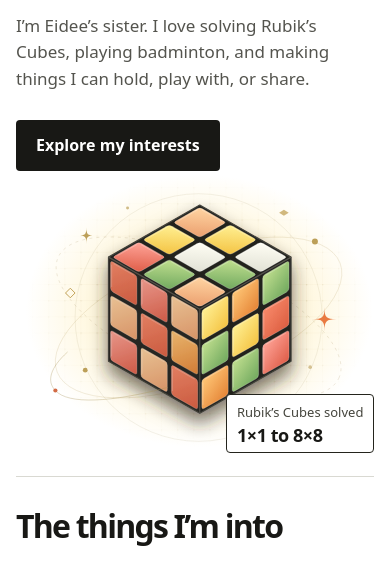
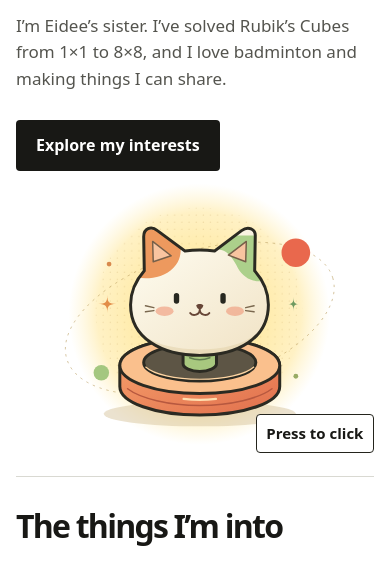
Before and after one commit to audreetan/audreetan.github.io, a plain HTML site: page index.html in a window 390 px wide. Shown: the part 252-820 px from the top of the page. Drawn offline with Linux system fonts and the light colour scheme.

Commit message:
Make the hero clicker interactive and add share previews

```diff
--- /dev/null
+++ b/clicker.js
@@ -0,0 +1,43 @@
+const clicker = document.querySelector(".clicker-demo");
+const cap = clicker.querySelector(".clicker-cap");
+const reducedMotion = window.matchMedia("(prefers-reduced-motion: reduce)");
+let pressAnimation;
+let audio;
+let clickSample;
+
+function playClick() {
+  if (!window.AudioContext) return;
+
+  audio ??= new AudioContext();
+  if (!clickSample) {
+    const sampleRate = audio.sampleRate;
+    clickSample = audio.createBuffer(1, Math.ceil(sampleRate * 0.046), sampleRate);
+    const signal = clickSample.getChannelData(0);
+
+    for (let frame = 0; frame < signal.length; frame++) {
+      const time = frame / sampleRate;
+      const noise = Math.random() * 2 - 1;
+      const resonance = Math.sin(2 * Math.PI * 940 * time);
+      signal[frame] = (0.24 * noise + 0.14 * resonance) * Math.exp(-210 * time);
+    }
+  }
+
+  if (audio.state === "suspended") audio.resume().catch(() => {});
+  const source = audio.createBufferSource();
+  source.buffer = clickSample;
+  source.connect(audio.destination);
+  source.start();
+}
+
+clicker.addEventListener("pointerdown", () => pressAnimation?.cancel());
+clicker.addEventListener("click", () => {
+  if (!reducedMotion.matches) {
+    pressAnimation?.cancel();
+    pressAnimation = cap.animate([
+      { transform: "translateY(17px)" },
+      { transform: "translateY(-5px)", offset: 0.57 },
+      { transform: "translateY(0)" },
+    ], { duration: 260, easing: "ease-out" });
+  }
+  playClick();
+});
--- a/index.html
+++ b/index.html
@@ -6,8 +6,21 @@
   <meta name="theme-color" content="#ffffff">
   <meta name="description" content="Meet Audree Kreisler Tan. She solves Rubik’s Cubes, designs 3D-printed clickers, and is building an open-source robot called Micro Bot.">
   <title>Audree Kreisler Tan</title>
+  <link rel="canonical" href="https://audreetan.github.io/">
+  <meta property="og:type" content="website">
+  <meta property="og:title" content="Audree Kreisler Tan">
+  <meta property="og:description" content="Rubik’s Cubes, 3D-printed clickers, and an open-source robot in the making. Meet Audree and try her interactive clicker.">
+  <meta property="og:url" content="https://audreetan.github.io/">
+  <meta property="og:image" content="https://audreetan.github.io/assets/social-preview.png">
+  <meta property="og:image:type" content="image/png">
+  <meta property="og:image:width" content="1200">
+  <meta property="og:image:height" content="630">
+  <meta property="og:image:alt" content="An illustrated cream and orange cat clicker against a yellow spotlight">
+  <meta name="twitter:card" content="summary_large_image">
   <link rel="icon" href="assets/cube-mark.svg" type="image/svg+xml">
+  <link rel="apple-touch-icon" href="assets/apple-touch-icon.png" sizes="180x180">
   <link rel="stylesheet" href="style.css">
+  <script src="clicker.js" defer></script>
 </head>
 <body id="top">
   <a class="skip-link" href="#main">Skip to content</a>
@@ -30,13 +43,70 @@
     <section class="page-width hero" aria-labelledby="name">
       <div class="hero-copy">
         <h1 id="name">Audree <span>Kreisler Tan</span></h1>
-        <p>I’m Eidee’s sister. I love solving Rubik’s Cubes, playing badminton, and making things I can hold, play with, or share.</p>
+        <p>I’m Eidee’s sister. I’ve solved Rubik’s Cubes from 1×1 to 8×8, and I love badminton and making things I can share.</p>
         <a class="button" href="#interests">Explore my interests</a>
       </div>
-      <figure class="hero-art">
-        <img src="assets/hero-cube.svg" alt="" width="600" height="510" fetchpriority="high">
-        <figcaption><span>Rubik’s Cubes solved</span> <strong>1×1 to 8×8</strong></figcaption>
-      </figure>
+      <div class="hero-art">
+        <button class="clicker-demo" type="button">
+          <svg class="clicker-art" xmlns="http://www.w3.org/2000/svg" viewBox="0 0 600 510" width="600" height="510" aria-hidden="true">
+            <defs>
+              <radialGradient id="clicker-spotlight">
+                <stop stop-color="#ffdc67" stop-opacity=".86"/>
+                <stop offset=".78" stop-color="#ffdf77" stop-opacity=".43"/>
+                <stop offset="1" stop-color="#ffe796" stop-opacity="0"/>
+              </radialGradient>
+              <linearGradient id="clicker-shell" x2=".8" y2="1">
+                <stop stop-color="#fffef4"/><stop offset="1" stop-color="#f2e5c9"/>
+              </linearGradient>
+              <linearGradient id="clicker-base" x2=".8" y2="1">
+                <stop stop-color="#f9a66f"/><stop offset="1" stop-color="#e37450"/>
+              </linearGradient>
+              <pattern id="clicker-dots" width="12" height="12" patternUnits="userSpaceOnUse">
+                <circle cx="2" cy="2" r="1.15" fill="#b3873e" opacity=".46"/>
+              </pattern>
+              <path id="clicker-head" d="M192 224c0-20 8-40 23-57l-1-57c0-13 12-19 23-10l46 34c15-2 35-2 50 0l45-34c11-8 24-3 23 10l-1 57c15 17 23 36 23 57 0 56-51 85-115 85s-116-29-116-85Z"/>
+              <clipPath id="clicker-head-clip"><use href="#clicker-head"/></clipPath>
+            </defs>
+            <circle cx="307" cy="240" r="219" fill="url(#clicker-spotlight)"/>
+            <circle cx="307" cy="235" r="174" fill="url(#clicker-dots)" opacity=".48"/>
+            <ellipse cx="308" cy="247" rx="233" ry="113" transform="rotate(-17 308 247)" fill="none" stroke="#b59757" stroke-width="1.5" stroke-dasharray="4 8" opacity=".58"/>
+            <circle cx="469" cy="137" r="24" fill="#e9684d"/>
+            <circle cx="143" cy="338" r="13" fill="#a4c77f"/>
+            <circle cx="469" cy="344" r="4" fill="#98ab65"/>
+            <circle cx="156" cy="156" r="4" fill="#d8894d"/>
+            <path d="M153 208c0 12 3 15 15 15-12 0-15 3-15 15 0-12-3-15-15-15 12 0 15-3 15-15Z" fill="#e28d48"/>
+            <path d="M465 211c0 10 2 12 12 12-10 0-12 2-12 12 0-10-2-12-12-12 10 0 12-2 12-12Z" fill="#6f9a61"/>
+            <ellipse cx="308" cy="407" rx="161" ry="21" fill="#d9c8a5" opacity=".53"/>
+            <g stroke="#2b2a22" stroke-width="5" stroke-linejoin="round">
+              <path d="M174 326c0-26 59-47 134-47s134 21 134 47v35c0 27-59 48-134 48s-134-21-134-48Z" fill="url(#clicker-base)"/>
+              <ellipse cx="308" cy="326" rx="134" ry="47" fill="#fac08d"/>
+              <ellipse cx="308" cy="321" rx="94" ry="31" fill="#5d5545"/>
+              <path d="M217 328c14 13 49 21 91 21s77-8 91-21" fill="none" stroke="#ffd6a3" stroke-width="2"/>
+              <path d="M280 281h56v42c0 7-13 13-28 13s-28-6-28-13Z" fill="#a8c87f"/>
+              <path d="M291 313c10 4 24 4 34 0" fill="none" stroke="#607d4e" stroke-width="2.5" stroke-linecap="round"/>
+            </g>
+            <path d="M187 365c21 16 69 28 121 28s100-12 121-28" fill="none" stroke="#b7583f" stroke-width="2.5" stroke-linecap="round"/>
+            <path d="M281 382c17 2 37 2 54 0" fill="none" stroke="#ffdeaf" stroke-width="4" stroke-linecap="round"/>
+            <g class="clicker-cap">
+              <use href="#clicker-head" fill="url(#clicker-shell)"/>
+              <g clip-path="url(#clicker-head-clip)">
+                <path d="M183 98h87c8 26 10 48-6 64-19 20-48 20-73 15z" fill="#ed995e"/>
+                <path d="M341 108h76v76c-19 4-36-5-45-21-8-16-17-30-31-31Z" fill="#acd08b"/>
+                <path d="M189 248c20 37 65 51 119 51 53 0 94-14 118-51v65H189z" fill="#deca9f" opacity=".44"/>
+              </g>
+              <use href="#clicker-head" fill="none" stroke="#2b2a22" stroke-width="5"/>
+              <path d="m229 118 31 24-30 10zm157 0-30 23 29 11z" fill="#f8c4a0" stroke="#76604a" stroke-width="2.5" stroke-linejoin="round"/>
+              <path d="M269 209v9m78-9v9" stroke="#272820" stroke-width="9" stroke-linecap="round"/>
+              <path d="M302 225c3-3 9-3 12 0-1 4-3 7-6 7s-5-3-6-7Z" fill="#674637"/>
+              <path d="M308 232c0 9-11 12-16 6m16-6c0 9 11 12 16 6" fill="none" stroke="#674637" stroke-width="3.25" stroke-linecap="round"/>
+              <ellipse cx="249" cy="235" rx="15" ry="8" fill="#ef997b" opacity=".63"/>
+              <ellipse cx="367" cy="235" rx="15" ry="8" fill="#ef997b" opacity=".63"/>
+              <path d="m217 226 14 3m-14 7 14-2m168-8-14 3m14 7-14-2" fill="none" stroke="#7a684f" stroke-width="2.5" stroke-linecap="round"/>
+            </g>
+          </svg>
+          <span class="clicker-label">Press to click</span>
+        </button>
+      </div>
     </section>
 
     <section class="page-width interests" id="interests" aria-labelledby="interests-title">
@@ -108,7 +178,7 @@
           </div>
           <div class="card-copy">
             <h3>The Printing Factory</h3>
-            <p>I design clickers and make them on my Bambu Lab 3D printer. I get to design both how each clicker looks and how it feels to press.</p>
+            <p>I design cute character clickers and print them on my Bambu Lab 3D printer. Some of my friends bought them just because the buttons are so satisfying to click.</p>
           </div>
         </article>
         <article class="interest-card project-card">
--- a/style.css
+++ b/style.css
@@ -16,7 +16,7 @@ html {
   scroll-behavior: smooth;
 }
 
-body, figure, h1, h2, h3, p {
+body, h1, h2, h3, p {
   margin: 0;
 }
 
@@ -33,7 +33,7 @@ a {
   color: inherit;
 }
 
-a:focus-visible {
+a:focus-visible, button:focus-visible {
   outline: 2px solid #457643;
   outline-offset: 5px;
 }
@@ -150,32 +150,45 @@ a:focus-visible {
 
 .hero-art {
   position: relative;
-  isolation: isolate;
 }
 
-.hero-art img {
+.clicker-demo {
+  position: relative;
+  display: block;
+  width: 100%;
+  padding: 0;
+  border: 0;
+  border-radius: .4rem;
+  color: inherit;
+  background: transparent;
+  font: inherit;
+  cursor: pointer;
+  touch-action: manipulation;
+}
+
+.clicker-art {
+  display: block;
   width: 100%;
   height: auto;
 }
 
-.hero-art figcaption {
+.clicker-label {
   position: absolute;
-  inset: auto 5% 7.5% auto;
-  display: grid;
-  gap: .15rem;
+  inset: auto 6% 7.5% auto;
   padding: .6rem .9rem;
   border: 1px solid #24241d;
   border-radius: .25rem;
-  color: #45453d;
   background: #fff;
-  font-size: .8125rem;
+  font-size: .9375rem;
+  font-weight: 750;
 }
 
-.hero-art figcaption strong {
-  color: #181815;
-  font-size: 1.125rem;
-  line-height: 1.15;
-  letter-spacing: -.025em;
+.clicker-demo:is(:hover, :focus-visible) .clicker-label {
+  background: #ffe698;
+}
+
+.clicker-demo:active .clicker-cap {
+  transform: translateY(17px);
 }
 
 .interests, .projects, .next-section {
@@ -385,7 +398,7 @@ h2 {
     margin-top: 3rem;
   }
 
-  .hero-art figcaption {
+  .clicker-label {
     inset-inline-end: 0;
     padding: .4rem .6rem;
   }
```
Also changed, not shown: assets/apple-touch-icon.png (added), assets/hero-cube.svg (deleted), assets/social-preview.png (added).
